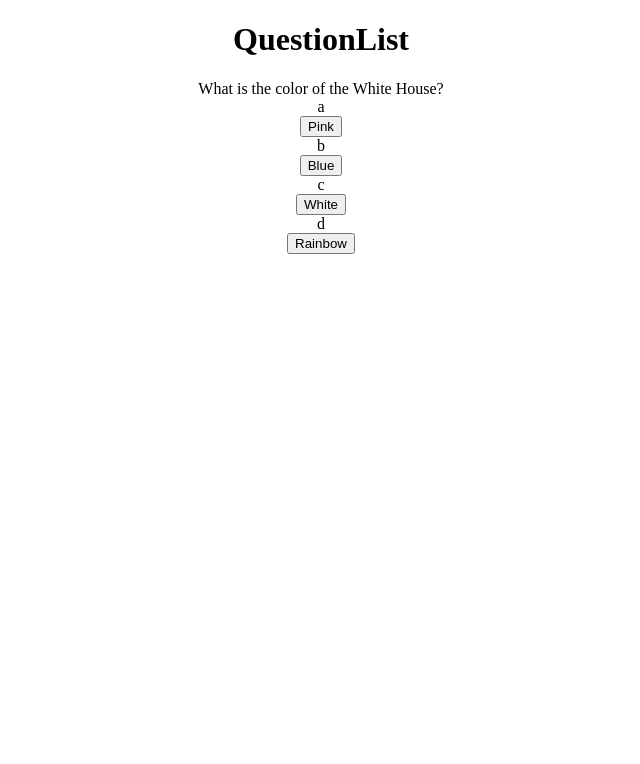
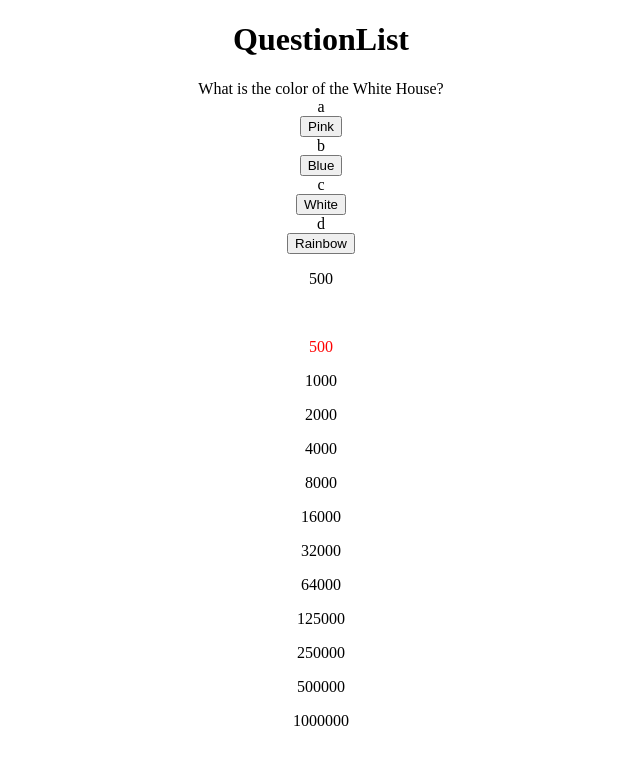
Before and after one commit to hpaios/impuls, a React (Create React App) app: page / in a window 1280 px wide. Both pictures are taken after a click on the button "Start". Shown: the top 764 px of the page, without its empty margins (319-959 px from the left). Built offline with nearby package versions, Linux system fonts and the light colour scheme.

Commit message:
added prizes

```diff
--- a/src/App.tsx
+++ b/src/App.tsx
@@ -5,12 +5,14 @@ import { useSelector } from 'react-redux';
 import { QuestionList } from './components/QuestionList';
 import type { TypedUseSelectorHook } from 'react-redux'
 import { RootState } from './store/store';
+import { FinishPage } from './components/FinishPage';
 
 export const useAppSelector: TypedUseSelectorHook<RootState> = useSelector
 
 const App = () => {
 
   const status = useAppSelector(state => state.game.status);
+  const prize = useAppSelector(state => state.game.prize);
 
   const getComponentToShow = () => {
     switch(status) {
@@ -19,6 +21,9 @@ const App = () => {
       }
       case 'inProgress': {
           return <QuestionList/>
+      }
+      case 'finish': {
+          return <FinishPage prize={prize}/>
       }
     }
   }
--- a/src/components/Answer.tsx
+++ b/src/components/Answer.tsx
@@ -1,7 +1,7 @@
 import React, { useEffect, useState } from "react";
 
 import { useDispatch } from 'react-redux';
-import { nextQuestion, changeStatus } from '../reducers/gameSlice';
+import { nextQuestion, changeStatus, changePrize } from '../reducers/gameSlice';
 
 
 export const Answer = (props: any) => {
@@ -10,19 +10,19 @@ export const Answer = (props: any) => {
 
     const dispatch = useDispatch();
 
-    const { item, answer, correct, nextLevelId } = props;
+    const { item, answer, correct, nextLevelId, prize } = props;
 
     useEffect(() => {
       if (color === 'green') {
           setTimeout(() => {
               dispatch(nextQuestion(nextLevelId))
               dispatch(changeStatus(nextLevelId))
+              dispatch(changePrize(prize))
               setColor('')
           }, 1000)
       } else if (color === 'red') {
           setTimeout(() => {
-              dispatch(nextQuestion('level_1'))
-              dispatch(changeStatus('start'))
+              dispatch(changeStatus('finish'))
               setColor('')
           }, 1000)
       }
--- /dev/null
+++ b/src/components/FinishPage.tsx
@@ -0,0 +1,20 @@
+import React from 'react';
+import { useDispatch } from 'react-redux';
+import { startGame, changePrize } from '../reducers/gameSlice';
+
+export const FinishPage = (props: any) => {
+
+     const dispatch = useDispatch();
+
+     const onStartGame = () => {
+        dispatch(startGame());
+        dispatch(changePrize(null))
+      }
+
+    return(
+        <>
+            <span>Total score: ${props.prize} earned</span>
+            <button onClick={onStartGame}>Try again</button>
+        </>
+    )
+}
--- /dev/null
+++ b/src/components/Prize.tsx
@@ -0,0 +1,10 @@
+import React from 'react';
+
+export const Prize = (props: any) => {
+    const active = props.active ? 'red' : '';
+    return(
+        <>
+            <p style={{color: active}}>{props.prize}</p>
+        </>
+    )
+}
--- /dev/null
+++ b/src/components/Prizes.tsx
@@ -0,0 +1,21 @@
+import React from 'react';
+import { Prize } from './Prize';
+
+export const Prizes = (props: any) => {
+     const { data } = props
+
+     console.log('dddd', data);
+
+     const prizes = data.map((item: { prize: any; }) => {
+        const isActive = item.prize === props.prize
+        return <Prize prize={item.prize} active={isActive}/>
+     });
+
+    return(
+        <>
+            <p>{props.prize}</p>
+            <br />
+            {prizes}
+        </>
+    )
+}
--- a/src/components/QuestionList.tsx
+++ b/src/components/QuestionList.tsx
@@ -1,10 +1,16 @@
 import React from 'react';
 import { Answer } from './Answer';
 import { useAppSelector } from '../App';
+import { Prizes } from './Prizes';
+import { Question } from '../ts/interfaces';
 
 export const QuestionList = () => {
 
     const activeQuestion = useAppSelector(state => state.game.activeQuestion);
+    const data = useAppSelector(state => state.game.data);
+    const newData: Question[] = data!.data;
+
+    console.log(newData);
 
     const answersToArr = Object.entries(activeQuestion!.answers);
 
@@ -15,6 +21,7 @@ export const QuestionList = () => {
                     key={answer[0]}
                     correct={activeQuestion?.answer}
                     nextLevelId={activeQuestion?.nextLevelId}
+                    prize={activeQuestion?.prize}
                 />
     })
 
@@ -23,6 +30,7 @@ export const QuestionList = () => {
             <h1>QuestionList</h1>
             {activeQuestion?.question}
             {answersList}
+            <Prizes prize={activeQuestion?.prize} data={newData}/>
         </>
     )
 }
--- a/src/reducers/gameSlice.ts
+++ b/src/reducers/gameSlice.ts
@@ -34,7 +34,7 @@ const gameSlice = createSlice({
               const newActive = state.data.data.find((item: { id: any; }): any => item.id == action.payload)
 
               if(newActive) {
-                  const newState =  {...state, activeQuestion: newActive }
+                  const newState =  {...state, activeQuestion: newActive, prize: newActive.prize }
                   return newState
               } else {
                   const newState = {...state, status: 'finish'}
@@ -52,11 +52,19 @@ const gameSlice = createSlice({
           },
           prepare(payload: any) {
             return { payload }
-          }
+          },
+        },
+        changePrize: {
+          reducer(state: any, action: any) {
+            return {...state, prize: action.payload}
+          },
+          prepare(payload: any) {
+            return { payload }
+          },
+        }
       }
-    }
 })
 
-export const { startGame, nextQuestion, changeStatus } = gameSlice.actions;
+export const { startGame, nextQuestion, changeStatus, changePrize } = gameSlice.actions;
 
 export default gameSlice.reducer
```
Also changed, not shown: src/components/StartPage.tsx (line endings or trailing spaces).
